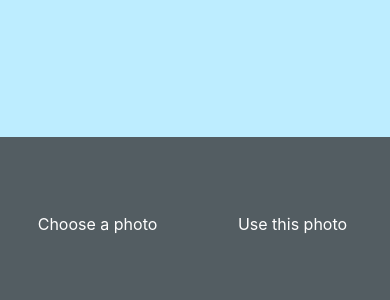
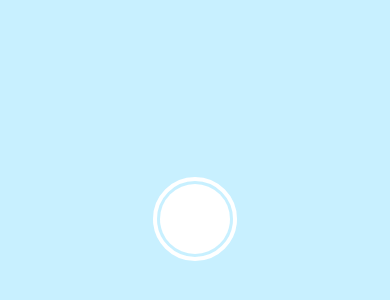
Before and after one commit to AmanShoker/Mother-Tongue, a React Native app in the folder MotherTongueApp/: screen / in a window 390 px wide. Shown: the part 538-838 px from the top of the page. Built offline with nearby package versions, Linux system fonts and the light colour scheme.

Commit message:
added picture button

```diff
--- a/MotherTongueApp/App.js
+++ b/MotherTongueApp/App.js
@@ -2,14 +2,14 @@ import { StatusBar } from 'expo-status-bar';
 import { StyleSheet, View } from 'react-native';
 
 import Button from './componets/Button';
+import PictureButton from './componets/PictureButton';
 
 
 export default function App() {
   return (
     <View style={styles.container}>
-      <View style={styles.buttonContainer}>
-        <Button label="Choose a photo" />
-        <Button label="Use this photo" />
+      <View style={styles.pictureButtonContainer}>
+        <PictureButton/>
       </View>
       <StatusBar style="auto" />
     </View>
@@ -19,10 +19,14 @@ export default function App() {
 const styles = StyleSheet.create({
   container: {
     flex: 1,
-    backgroundColor: '#BDEDFF', //Blue!
+    backgroundColor: '#C8F0FF', //Backgrownd for whole screen
     alignItems: 'center',
   },
-  buttonContainer: {
+  pictureButtonContainer: {
+    position: 'absolute',
+    bottom: 45,
+},
+  buttonContainer: { //will use for next buttons
     position: "absolute",
     bottom: 0,
     left: 0,
--- a/MotherTongueApp/componets/Button.js
+++ b/MotherTongueApp/componets/Button.js
@@ -1,25 +1,23 @@
 import { StyleSheet, View, TouchableOpacity, Text } from "react-native";
 
-export default function Button({ label }) {
+export default function Button({ label, onPress, icon }) {
   return (
       <TouchableOpacity style={styles.button} onPress={() => alert('You pressed a button.')}>
         <Text style={styles.buttonLabel}>{label}</Text>
       </TouchableOpacity>
-
   );
 }
 
 const styles = StyleSheet.create({
   button: {
-    flex: 1,
+    flex: 5,
     height: "100%",
-    backgroundColor: "#33333380",
     justifyContent: "center",
     alignItems: "center",
   },
   buttonLabel: {
     color: "#fff",
-    fontSize: 16,
+    fontSize: 14,
     marginTop: 5,
     textAlign: "center",
   },
--- /dev/null
+++ b/MotherTongueApp/componets/PictureButton.js
@@ -0,0 +1,31 @@
+import { StyleSheet, TouchableOpacity, View } from "react-native";
+
+export default function PictureButton({ onPress }) {
+    return (
+        <View style={styles.pictureBorder}>
+            <TouchableOpacity
+                style={styles.pictureButton}
+                onPress={() => alert('You pressed a button.')}
+            />
+        </View>
+    );
+}
+
+const styles = StyleSheet.create({
+
+    pictureButton: {
+        flex: 1,
+        justifyContent: 'center',
+        alignItems: 'center',
+        borderRadius: 42,
+        backgroundColor: '#fff',
+    },
+    pictureBorder: {
+        width: 84,
+        height: 84,
+        borderWidth: 4,
+        borderColor: '#fff',
+        borderRadius: 42,
+        padding: 3,
+    },
+});
```
